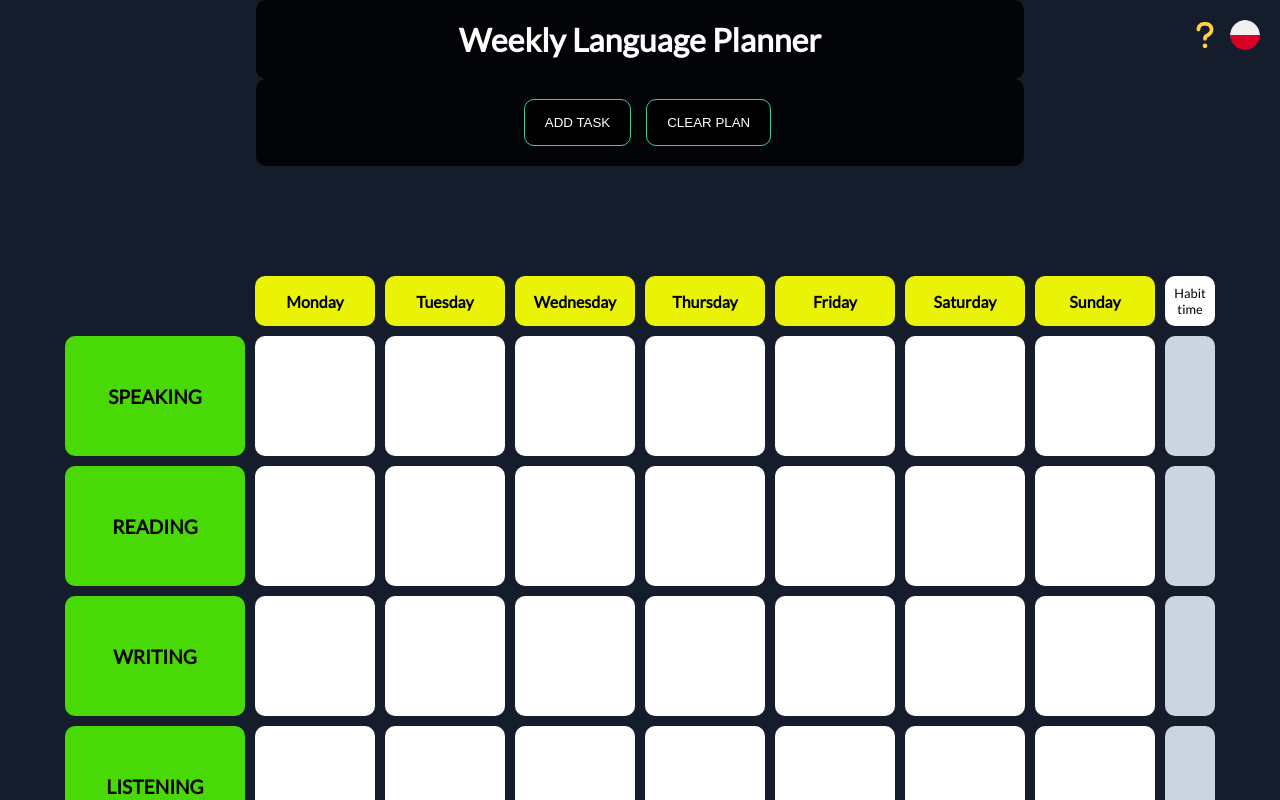
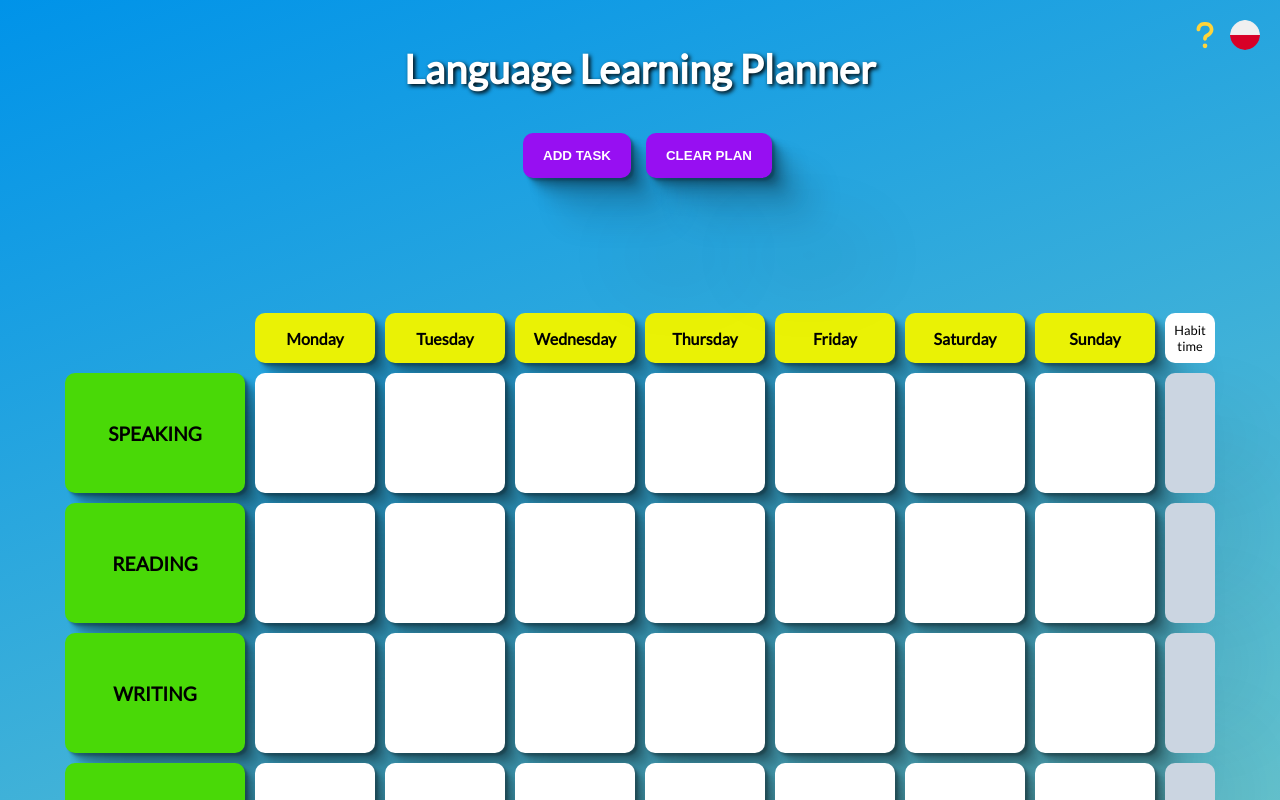
Before and after one commit to artur-IT/Weekly-Language-Planner, a React (Vite) app: page / in a window 1280 px wide. Shown: the top 800 px of the page. Built offline with nearby package versions, Linux system fonts and the light colour scheme.

Commit message:
change css colors style

```diff
--- a/src/components/Header.jsx
+++ b/src/components/Header.jsx
@@ -20,8 +20,8 @@ const Header = (props) => {
 
   return (
     <>
-      <h1> {!props.store.switchPL ? "Weekly Language Planner" : "Tygodniowy planner językowy"}</h1>
       <div className="header_buttons">
+        <h1> {!props.store.switchPL ? "Language Learning Planner" : "Planer Nauki Języka"}</h1>
         <button className="add_top" onClick={showTaskBar}>
           {!props.store.switchPL ? "ADD TASK" : "DODAJ ZADANIE"}
         </button>
--- a/src/css/addTask.css
+++ b/src/css/addTask.css
@@ -1,27 +1,23 @@
 .form-container {
-  margin: 20px auto;
-  width: 1150px;
+  margin: 30px auto;
+  width: 1050px;
   height: 70px;
-  /* background-color: yellowgreen; */
 }
 
 .task_fields {
   display: none;
-  margin: 20px auto;
-  padding: 20px 0;
-  background-color: #090b0d;
-  border: 2px solid #222;
+  margin: 0px auto;
+  padding: 10px 0;
+  background-color: #3c94ca;
 }
 
 @keyframes show-bar {
   0% {
     opacity: 0;
-    /* transform: scale(0); */
     transform-origin: center;
   }
   100% {
     opacity: 1;
-    /* transform: scale(1); */
     transform-origin: center;
   }
 }
@@ -29,12 +25,10 @@
 @keyframes hide-bar {
   0% {
     opacity: 1;
-    /* transform: scale(1); */
     transform-origin: center;
   }
   100% {
     opacity: 0;
-    /* transform: scale(0); */
     transform-origin: center;
   }
 }
@@ -56,21 +50,20 @@ label {
 }
 
 select {
-  font-size: 1rem;
+  font-size: 0.9rem;
   margin-left: 5px;
   margin-right: 5px;
-  padding: 2px 3px;
-  border: 1px solid #ddd;
+  padding: 5px;
+  border: 1px solid #fff;
 }
 
 select option {
-  margin: 15px;
-  padding: 15px;
+  padding: 10px;
 }
 
 input {
   margin: 0 5px;
-  padding: 5px;
+  padding: 7px;
   border: 1px solid #ddd;
 }
 
@@ -84,14 +77,14 @@ button.add_form {
   padding: 7px 10px;
   color: #fff;
   cursor: pointer;
-  background-color: #000;
-  border: 1px solid #34d399;
+  background-color: #970ff2;
+  border: none;
   transition: 0.5s;
 }
 
 button.add_form:hover {
   color: #000;
-  font-weight: bold;
-  background-color: #34d399;
+  /* font-weight: bold; */
+  /* background-color: #34d399; */
   transition: 0.5s;
 }
--- a/src/css/days.css
+++ b/src/css/days.css
@@ -1,35 +1,34 @@
+.monnday,
+.tuesday,
+.wednesday,
+.thursday,
+.friday,
+.saturday,
+.sunday {
+  font-weight: 700;
+  background-color: var(--bgc-days);
+  box-shadow: 2.8px 2.8px 2.2px rgba(0, 0, 0, 0.25), 6.7px 6.7px 5.3px rgba(0, 0, 0, 0.18), 12.5px 12.5px 10px rgba(0, 0, 0, 0.149),
+    22.3px 22.3px 17.9px rgba(0, 0, 0, 0.125), 41.8px 41.8px 33.4px rgba(0, 0, 0, 0.101), 100px 100px 80px rgba(0, 0, 0, 0.071);
+}
+
 .monnday {
   grid-area: monnday;
-  font-weight: 700;
-  background-color: var(--bgc-days);
 }
 .tuesday {
   grid-area: tuesday;
-  font-weight: 700;
-  background-color: var(--bgc-days);
 }
 .wednesday {
   grid-area: wednesday;
-  font-weight: 700;
-  background-color: var(--bgc-days);
 }
 .thursday {
   grid-area: thursday;
-  font-weight: 700;
-  background-color: var(--bgc-days);
 }
 .friday {
   grid-area: friday;
-  font-weight: 700;
-  background-color: var(--bgc-days);
 }
 .saturday {
   grid-area: saturday;
-  font-weight: 700;
-  background-color: var(--bgc-days);
 }
 .sunday {
   grid-area: sunday;
-  font-weight: 700;
-  background-color: var(--bgc-days);
 }
--- a/src/css/grid.css
+++ b/src/css/grid.css
@@ -24,6 +24,9 @@ div {
 .empty {
   background-color: #fff;
   transition: 0.6s;
+
+  box-shadow: 2.8px 2.8px 2.2px rgba(0, 0, 0, 0.25), 6.7px 6.7px 5.3px rgba(0, 0, 0, 0.18), 12.5px 12.5px 10px rgba(0, 0, 0, 0.149),
+    22.3px 22.3px 17.9px rgba(0, 0, 0, 0.125), 41.8px 41.8px 33.4px rgba(0, 0, 0, 0.101), 100px 100px 80px rgba(0, 0, 0, 0.071);
 }
 .empty:hover {
   border: 1px solid #000;
--- a/src/css/habits.css
+++ b/src/css/habits.css
@@ -4,30 +4,24 @@
 .habit4,
 .habit5 {
   font-size: 1.2rem;
+  font-weight: 700;
+  background-color: var(--bgc-habit);
+  box-shadow: 2.8px 2.8px 2.2px rgba(0, 0, 0, 0.25), 6.7px 6.7px 5.3px rgba(0, 0, 0, 0.18), 12.5px 12.5px 10px rgba(0, 0, 0, 0.149),
+    22.3px 22.3px 17.9px rgba(0, 0, 0, 0.125), 41.8px 41.8px 33.4px rgba(0, 0, 0, 0.101), 100px 100px 80px rgba(0, 0, 0, 0.071);
 }
 
 .habit1 {
   grid-area: habit1;
-  font-weight: 700;
-  background-color: var(--bgc-habit);
 }
 .habit2 {
   grid-area: habit2;
-  font-weight: 700;
-  background-color: var(--bgc-habit);
 }
 .habit3 {
   grid-area: habit3;
-  font-weight: 700;
-  background-color: var(--bgc-habit);
 }
 .habit4 {
   grid-area: habit4;
-  font-weight: 700;
-  background-color: var(--bgc-habit);
 }
 .habit5 {
   grid-area: habit5;
-  font-weight: 700;
-  background-color: var(--bgc-habit);
 }
--- a/src/css/style.css
+++ b/src/css/style.css
@@ -5,6 +5,7 @@
   padding: 0;
   box-sizing: border-box;
   border-radius: 10px;
+  --btn-bg-color: #970ff2;
   --bgc-habit: #49d907;
   --bgc-days: #eaf205;
 }
@@ -12,17 +13,22 @@
 body {
   font-family: "Lato", Arial, sans-serif;
   text-align: center;
-  background-color: #151d2c;
+
+  background-color: #0093e9;
+  background-image: linear-gradient(160deg, #0093e9 0%, #80d0c7 100%);
 }
 
-h1,
 .header_buttons {
-  width: 60%;
-  margin: 0 auto 0px auto;
-  /* margin-bottom: 20px; */
-  padding: 20px 0;
+  width: 45%;
+  margin: 0 auto 20px auto;
+  padding: 5px 0;
   color: #fff;
-  background-color: #020408;
+}
+
+h1 {
+  margin: 40px auto;
+  font-size: 2.5rem;
+  text-shadow: 2px 2px 4px #000;
 }
 
 hr {
@@ -39,18 +45,22 @@ button.remove_top {
   margin-left: 15px;
   padding: 15px 20px;
   color: #fff;
+  font-weight: bold;
   cursor: pointer;
-  background-color: #000;
-  border: 1px solid #34d399;
+  background: none;
+  background-color: var(--btn-bg-color);
+  border: none;
   transition: 0.5s;
   z-index: 1;
+
+  box-shadow: 2.8px 2.8px 2.2px rgba(0, 0, 0, 0.25), 6.7px 6.7px 5.3px rgba(0, 0, 0, 0.18), 12.5px 12.5px 10px rgba(0, 0, 0, 0.149),
+    22.3px 22.3px 17.9px rgba(0, 0, 0, 0.125), 41.8px 41.8px 33.4px rgba(0, 0, 0, 0.101), 100px 100px 80px rgba(0, 0, 0, 0.071);
 }
 
 button.add_top:hover,
 button.remove_top:hover {
   color: #000;
-  font-weight: bold;
-  background-color: #34d399;
+  background-color: #49d907;
   transition: 0.5s;
 }
 
```
